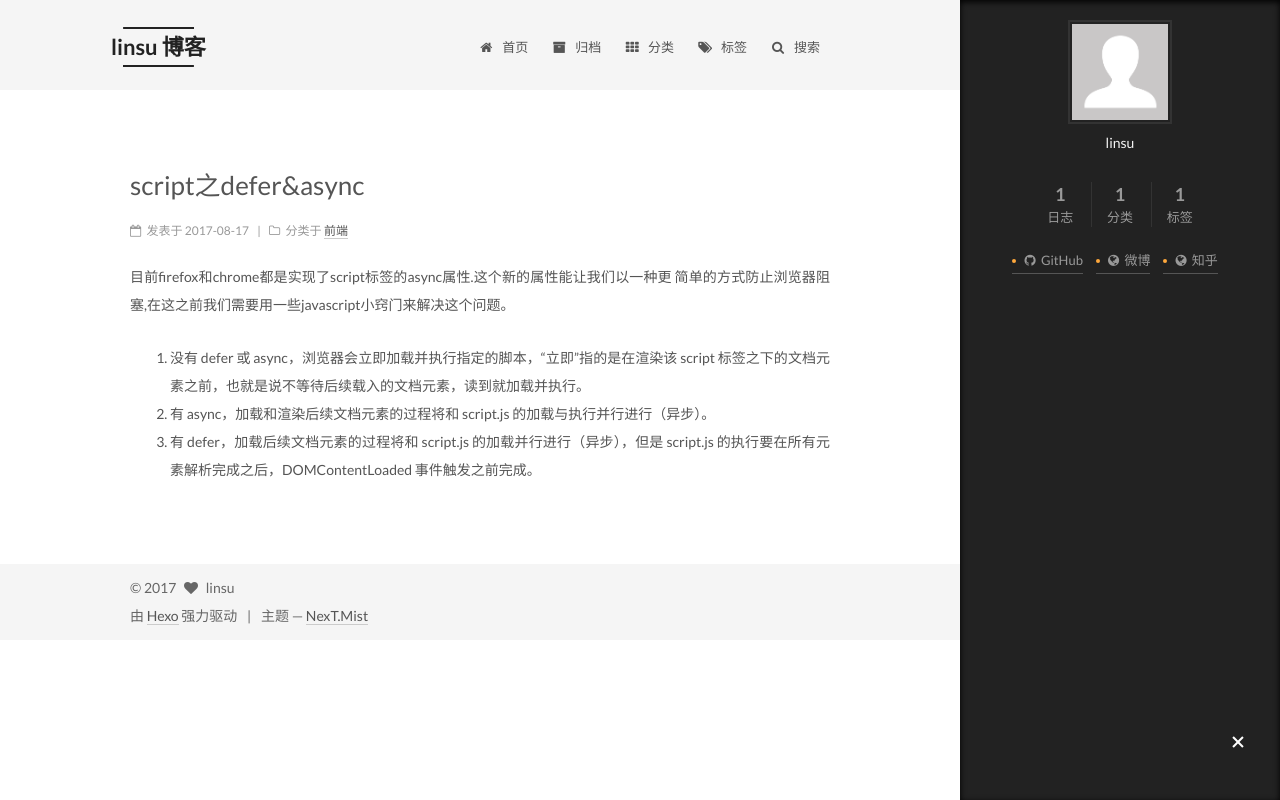
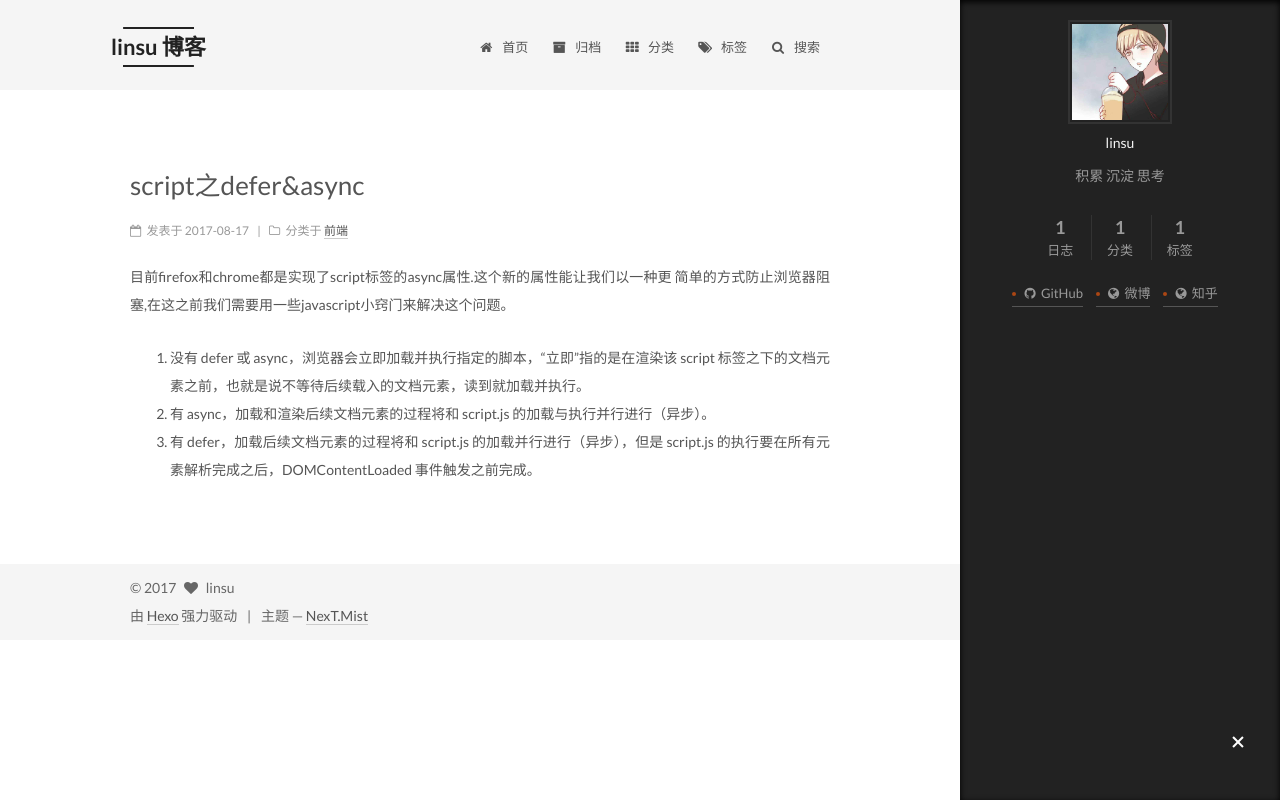
Before and after one commit to linsudeer/blog, a plain HTML site: page index.html in a window 1280 px wide. Both pictures are taken after a click on the element 1238 px from the left and 743 px from the top of the page. Drawn offline with nearby package versions, Linux system fonts and the light colour scheme; some packages are replaced by stand-ins of ours; a script that the page names is missing.

Commit message:
Site updated: 2017-08-18 13:15:42

```diff
--- a/css/main.css
+++ b/css/main.css
@@ -1808,7 +1808,7 @@ pre .javascript .function {
   width: 4px;
   height: 4px;
   border-radius: 50%;
-  background: #ffa83c;
+  background: #ab4613;
 }
 .links-of-blogroll {
   font-size: 13px;
--- a/index.html
+++ b/index.html
@@ -94,13 +94,16 @@
 
 
 
+<meta name="description" content="积累 沉淀 思考">
 <meta property="og:type" content="website">
 <meta property="og:title" content="linsu 博客">
 <meta property="og:url" content="https://blog.linsu.site/index.html">
 <meta property="og:site_name" content="linsu 博客">
+<meta property="og:description" content="积累 沉淀 思考">
 <meta property="og:locale" content="zh-Hans">
 <meta name="twitter:card" content="summary">
 <meta name="twitter:title" content="linsu 博客">
+<meta name="twitter:description" content="积累 沉淀 思考">
 
 
 
@@ -313,7 +316,7 @@
     <span hidden itemprop="author" itemscope itemtype="http://schema.org/Person">
       <meta itemprop="name" content="linsu">
       <meta itemprop="description" content="">
-      <meta itemprop="image" content="/images/avatar.gif">
+      <meta itemprop="image" content="/images/head.jpg">
     </span>
 
     <span hidden itemprop="publisher" itemscope itemtype="http://schema.org/Organization">
@@ -476,11 +479,11 @@
       <section class="site-overview sidebar-panel sidebar-panel-active">
         <div class="site-author motion-element" itemprop="author" itemscope itemtype="http://schema.org/Person">
           <img class="site-author-image" itemprop="image"
-               src="/images/avatar.gif"
+               src="/images/head.jpg"
                alt="linsu" />
           <p class="site-author-name" itemprop="name">linsu</p>
 
-              <p class="site-description motion-element" itemprop="description"></p>
+              <p class="site-description motion-element" itemprop="description">积累 沉淀 思考</p>
 
         </div>
         <nav class="site-state motion-element">
```
Also changed, not shown: 2017/08/17/script之defer&async/index.html (+3 -3 lines), archives/2017/08/index.html (+5 -2 lines), archives/2017/index.html (+5 -2 lines), archives/index.html (+5 -2 lines), categories/index.html (+5 -2 lines), categories/前端/index.html (+5 -2 lines), tags/index.html (+5 -2 lines), tags/js/index.html (+5 -2 lines), images/head.jpg (added).
